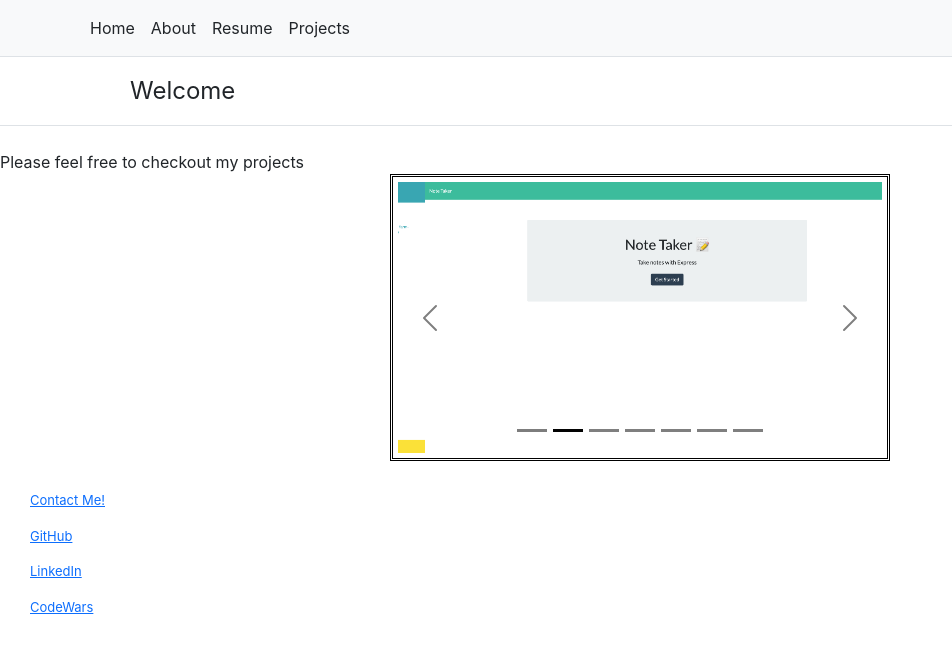
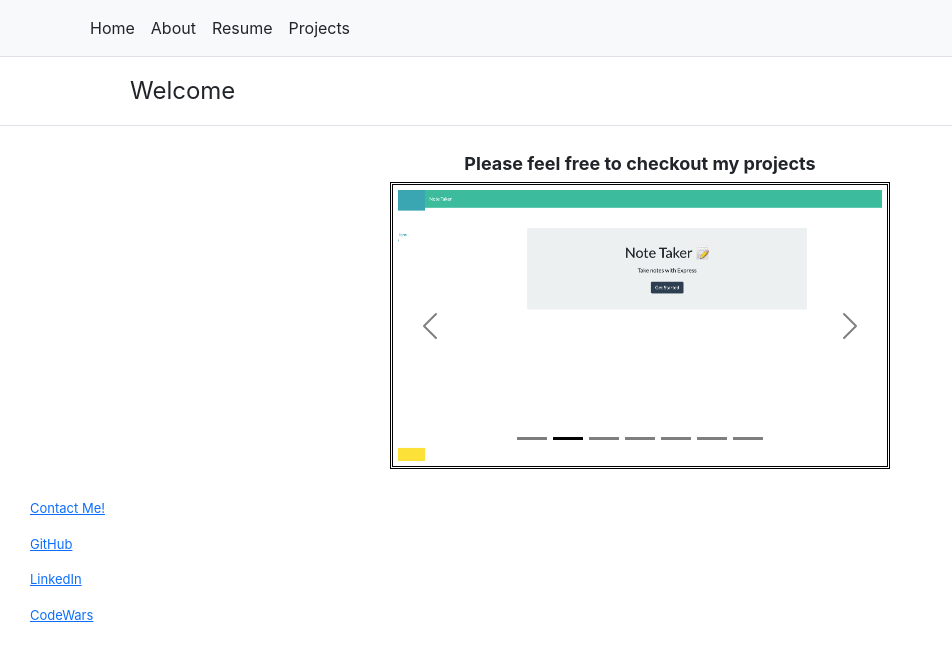
Before and after one commit to Lil-Chevy/react-web-page, a React (Create React App) app: page /Projects in a window 1280 px wide. Shown: the top 658 px of the page, without its empty margins (0-952 px from the left). Built offline with nearby package versions, Linux system fonts and the light colour scheme.

Commit message:
add css styling to Projects page

```diff
--- a/src/components/Projects/index.js
+++ b/src/components/Projects/index.js
@@ -5,8 +5,12 @@ import "./projects.css";
 function Projects() {
   return (
     <section>
-      <div>Please feel free to checkout my projects</div>
-      <CarouselComponent />
+      <div className="project-section">
+        Please feel free to checkout my projects
+      </div>
+      <div>
+        <CarouselComponent />
+      </div>
     </section>
   );
 }
--- a/src/components/Projects/projects.css
+++ b/src/components/Projects/projects.css
@@ -0,0 +1,8 @@
+.project-section {
+  display: flex;
+  justify-content: center;
+  align-items: center;
+  margin: 5px;
+  font-size: large;
+  font-weight: bold;
+}
```
